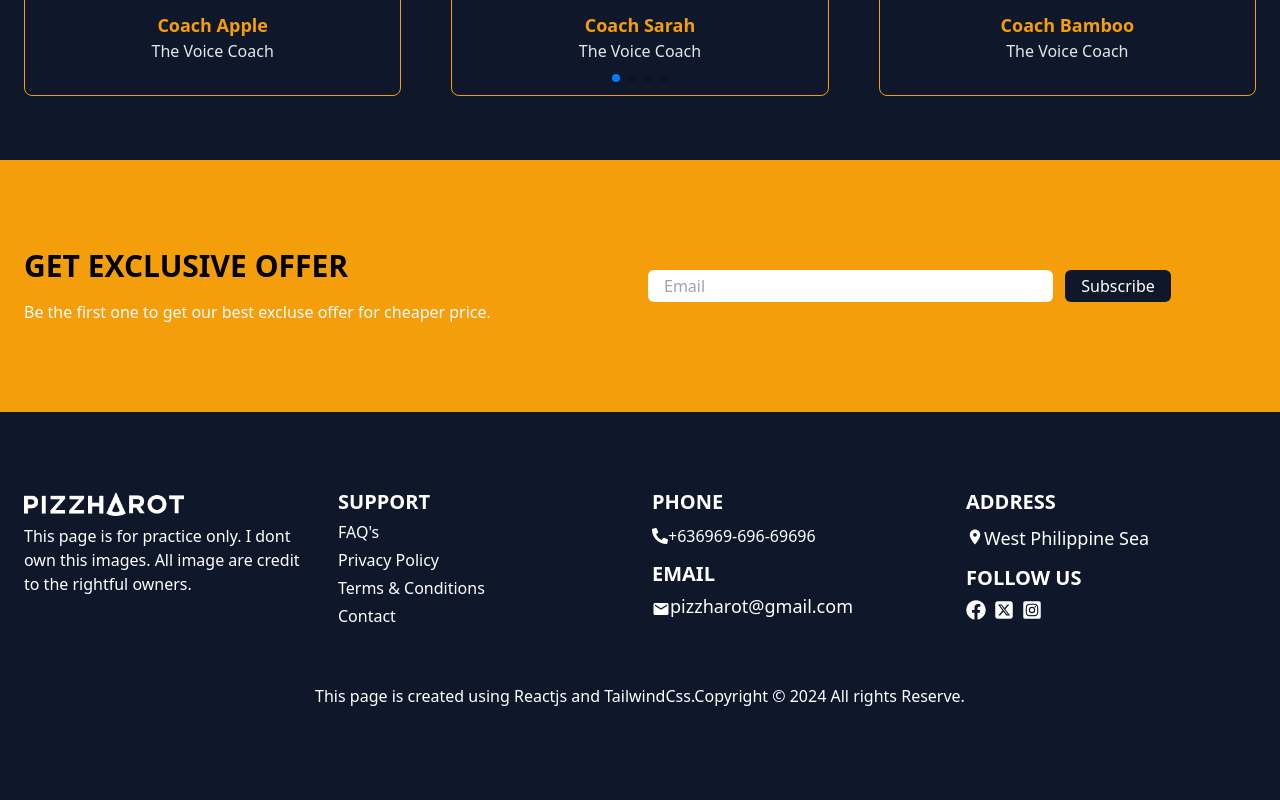
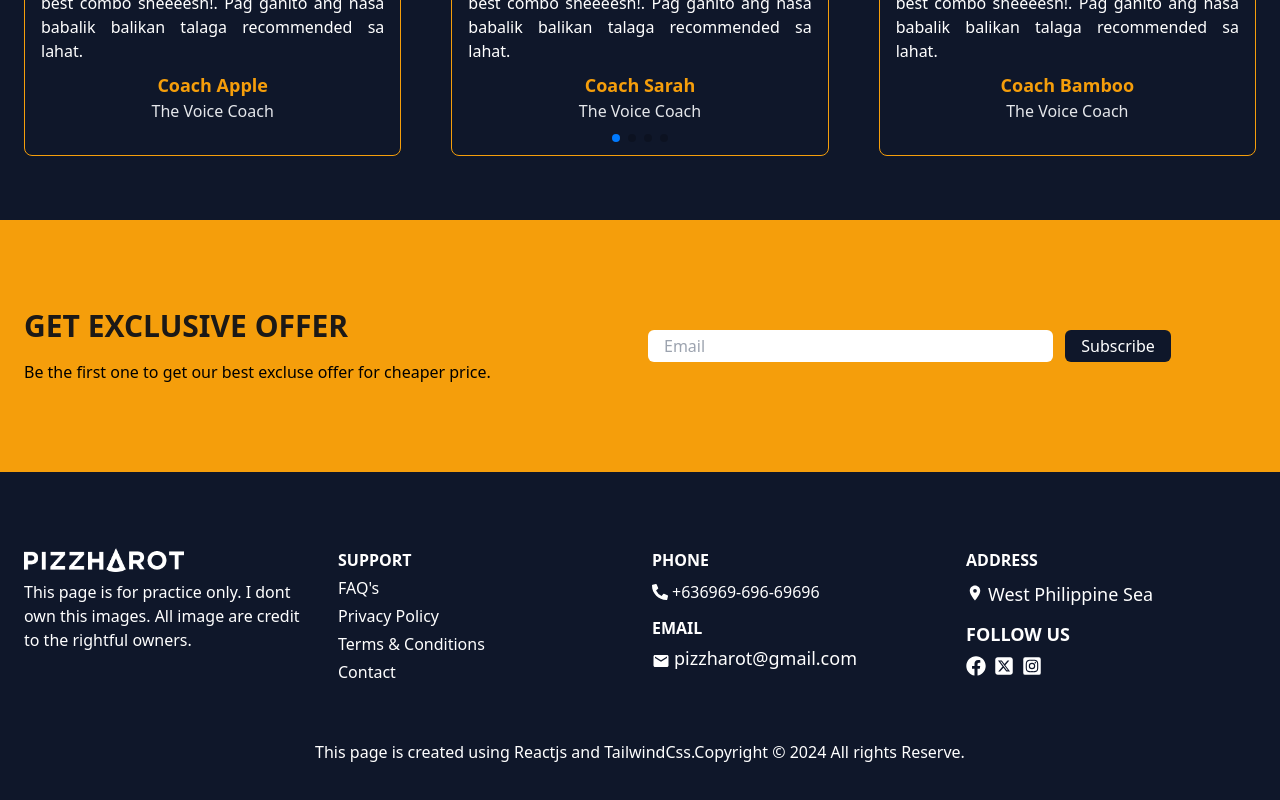
Before and after one commit to Drinisit/pizzharot, a React (Create React App) app: page / in a window 1280 px wide. Shown: the part 4279-5079 px from the top of the page. Before the commit the page ends 5051 px from the top, so only its background shows below. Built offline with nearby package versions, Linux system fonts and the light colour scheme.

Commit message:
Fix style on footer, contact and review section

```diff
--- a/src/components/Contact.jsx
+++ b/src/components/Contact.jsx
@@ -4,10 +4,12 @@ const Contact = () => {
   return (
     <div className='w-full bg-amber-500 px-6 md:py-16 py-8'>
         <div className='max-w-[1240px] mx-auto grid md:grid-cols-2 grid-cols-1 gap-4'>
-            <div className='py-6'>
-                <h1 className='text-3xl text-black uppercase font-bold'>Get exclusive offer</h1>
-                <p className='text-white pt-4'>Be the first one to get our best excluse offer for cheaper price.</p>
+
+            <div className='md:py-6 py-0'>
+                <h1 className='text-3xl text-stone-900 uppercase font-bold'>Get exclusive offer</h1>
+                <p className='pt-4'>Be the first one to get our best excluse offer for cheaper price.</p>
             </div>
+
             <div className='my-auto grid grid-cols-3'>
                 <div className='col-span-2'>
                     <form action="#">
@@ -21,7 +23,6 @@ const Contact = () => {
             </div>
         </div>
 
-
     </div>
   )
 }
--- a/src/components/Footer.jsx
+++ b/src/components/Footer.jsx
@@ -8,14 +8,14 @@ import { FaSquareXTwitter } from "react-icons/fa6";
 const Footer = () => {
   return (
     <div className='w-full px-6 md:py-16 py-8'>
-        <div className='max-w-[1240px] mx-auto text-white grid md:grid-cols-4 grid-cols-1 md:gap-6 gap-2'>
-            <div className='pt-4'>
+        <div className='max-w-[1240px] mx-auto text-white grid md:grid-cols-4 grid-cols-1 md:gap-6 gap-0'>
+            <div className='pt-3'>
                 <img className='md:h-6 h-5' src={Logo} alt="" />
-                <p className='pt-2 text-base'>This page is for practice only. I dont own this images. All image are credit to the rightful owners.</p>
+                <p className='pt-2 md:text-base text-xs'>This page is for practice only. I dont own this images. All image are credit to the rightful owners.</p>
             </div>
 
             <div>
-                <h1 className='font-semibold uppercase pt-3 md:text-xl text-base'>Support</h1>
+                <h1 className='font-semibold uppercase pt-3 md:text-base text-xs'>Support</h1>
                 <p className='pt-1'>FAQ's</p>
                 <p className='pt-1'>Privacy Policy</p>
                 <p className='pt-1'>Terms & Conditions</p>
@@ -23,34 +23,34 @@ const Footer = () => {
             </div>
 
             <div>
-                <h1 className='font-semibold uppercase pt-3 md:text-xl text-base'>Phone</h1>
+                <h1 className='font-semibold uppercase pt-3 md:text-base text-xs'>Phone</h1>
                 <div className='flex flex-row pt-2'>
                 <FaPhoneAlt className='mt-1' />
-                <p>+636969-696-69696</p>
+                <p className='ml-1'>+636969-696-69696</p>
                 </div>
 
-                <h1 className='font-semibold uppercase pt-3 md:text-xl text-base'>EMAIL</h1>
+                <h1 className='font-semibold uppercase pt-3 md:text-base text-xs'>EMAIL</h1>
                 <div className='flex flex-row pt-1 md:text-lg text-base'>
                 <MdEmail className='md:mt-2 mt-1' />
-                <p>pizzharot@gmail.com</p>
+                <p className='ml-1'>pizzharot@gmail.com</p>
                 </div>
             </div>
 
             <div>
-                <h1 className='font-semibold uppercase pt-3 md:text-xl text-base'>Address</h1>
+                <h1 className='font-semibold uppercase pt-3 md:text-base text-xs'>Address</h1>
                 <div className='flex flex-row pt-2 md:text-lg text-base'>
                 <MdLocationOn className='mt-1' />
-                <p>West Philippine Sea</p>
+                <p className='ml-1'>West Philippine Sea</p>
                 </div>
 
-                <h1 className='font-semibold uppercase pt-3 md:text-xl text-base'>Follow Us</h1>
+                <h1 className='font-semibold uppercase pt-3 md:text-lg text-xs'>Follow Us</h1>
                 <div className='flex flex-row gap-2 pt-2 md:text-xl text-base'>
                 <FaFacebook className='hover:text-amber-500'/>
                 <FaSquareXTwitter className='hover:text-amber-500' />
                 <FaInstagramSquare className='hover:text-amber-500'/></div>
             </div>
 
-            <div className='text-center md:pt-8 pt-4 md:col-span-4 md:text-base text-sm'>
+            <div className='text-center md:pt-8 pt-4 md:col-span-4 md:text-base text-xs'>
                 <p>This page is created using Reactjs and TailwindCss.Copyright &copy; 2024 All rights Reserve.</p>
             </div>
         </div>
--- a/src/components/Review.jsx
+++ b/src/components/Review.jsx
@@ -21,6 +21,9 @@ const Review = () => {
     return (
         <div className='w-full px-6 md:py-16 py-8'>
             <div className='max-w-[1240px] mx-auto'>
+                <div className="text-xl text-center text-amber-500 font-bold py-4">
+                    <h1>Costume Reviews</h1>
+                </div>
 
                 <div>
                     <Swiper
```
